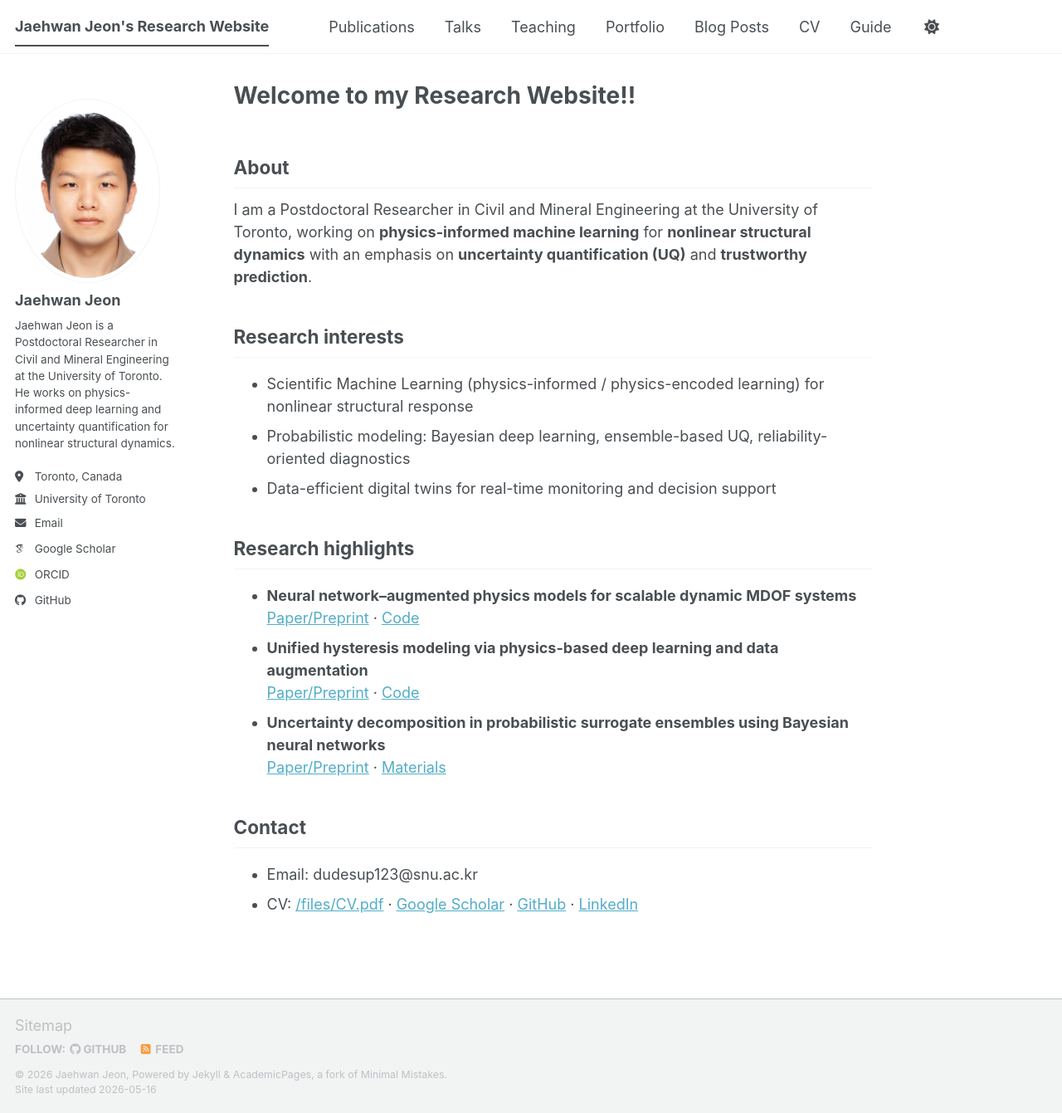
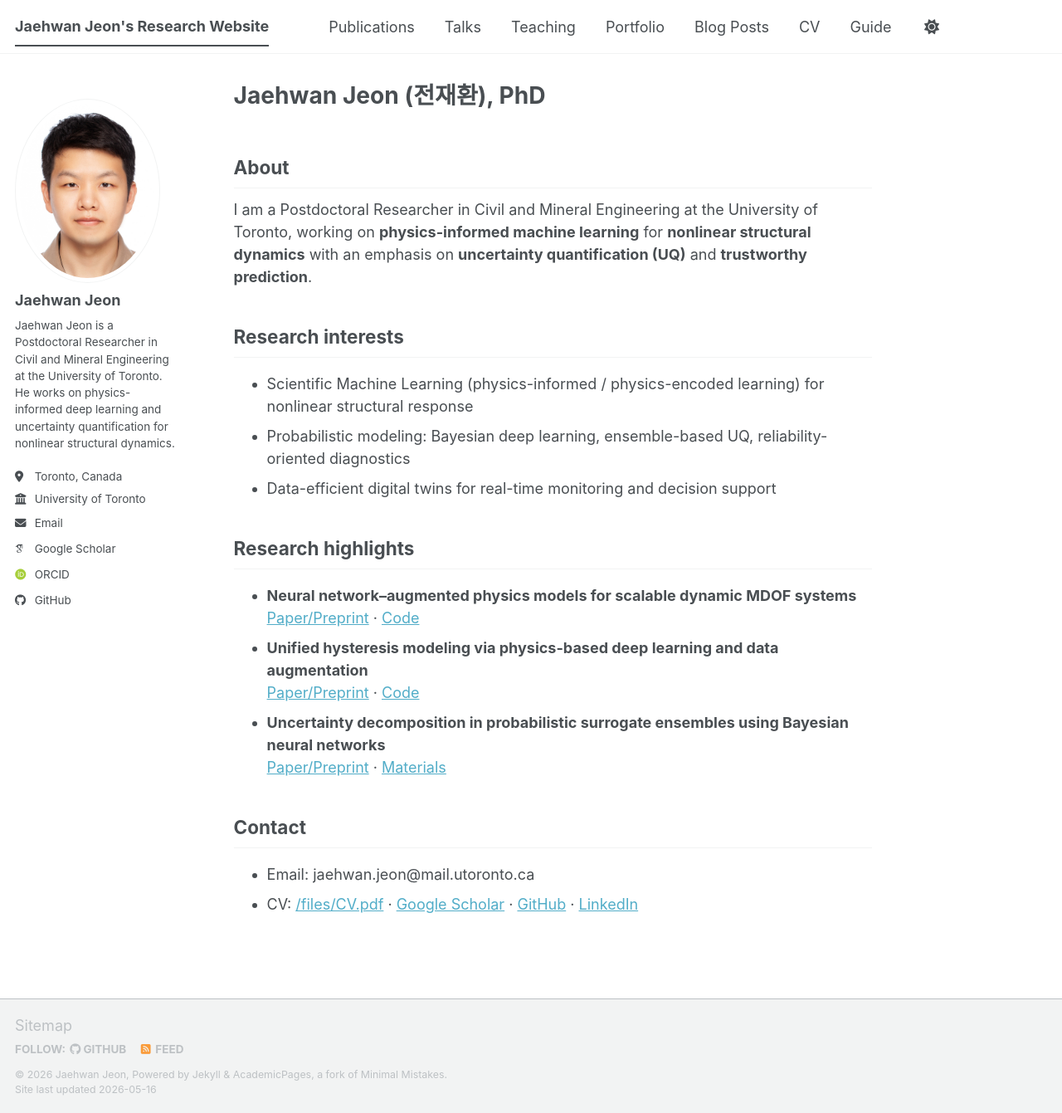
Before and after one commit to JaehwanJeon/JaehwanJeon.github.io, a Jekyll site: the page built from _pages/about.md, in a window 1280 px wide and 1341 px high. Shown: the whole window at 83% size. Built offline with Jekyll 4.4.1, drawn with Linux system fonts in a browser that asks for light colours; some web fonts are replaced; a script bundle is joined from its source files by our own code; library files that are not in the unit come from our copies.

Commit message:
Homepage title -> name+PhD; email -> U of Toronto
Co-Authored-By: Claude Opus 4.7 (1M context) <noreply@anthropic.com>

```diff
--- a/_config.yml
+++ b/_config.yml
@@ -30,7 +30,7 @@ author:
   location         : "Toronto, Canada"
   employer         : "University of Toronto"
   uri              : # URL
-  email            : "dudesup123@snu.ac.kr"
+  email            : "jaehwan.jeon@mail.utoronto.ca"
 
   # Academic websites
   academia         : # URL
--- a/_pages/about.md
+++ b/_pages/about.md
@@ -1,6 +1,6 @@
 ---
 permalink: /
-title: "Welcome to my Research Website!!"
+title: "Jaehwan Jeon (전재환), PhD"
 author_profile: true
 redirect_from:
   - /about/
@@ -24,5 +24,5 @@ I am a Postdoctoral Researcher in Civil and Mineral Engineering at the Universit
   [Paper/Preprint](#) · [Materials](#)
 
 ## Contact
-- Email: dudesup123@snu.ac.kr
+- Email: jaehwan.jeon@mail.utoronto.ca
 - CV: [/files/CV.pdf](/files/CV.pdf) · [Google Scholar](#) · [GitHub](#) · [LinkedIn](#)
```
